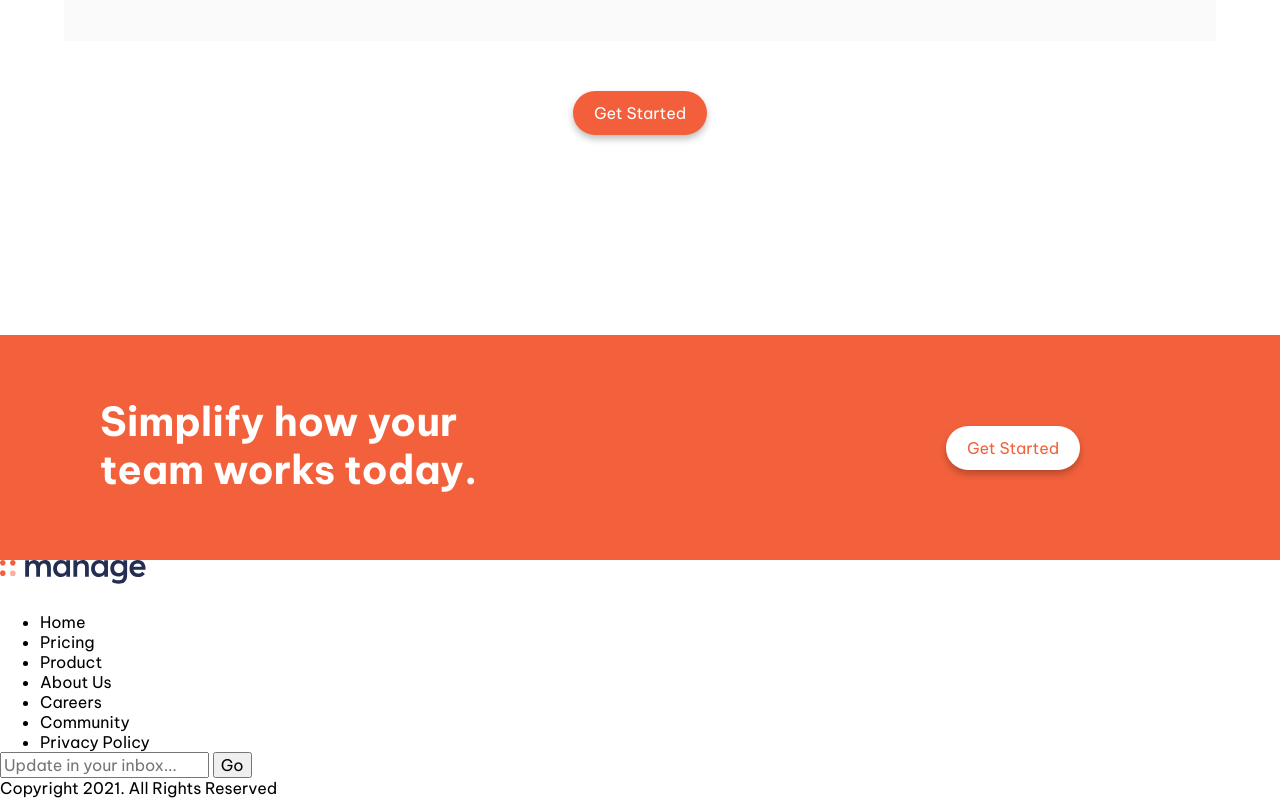
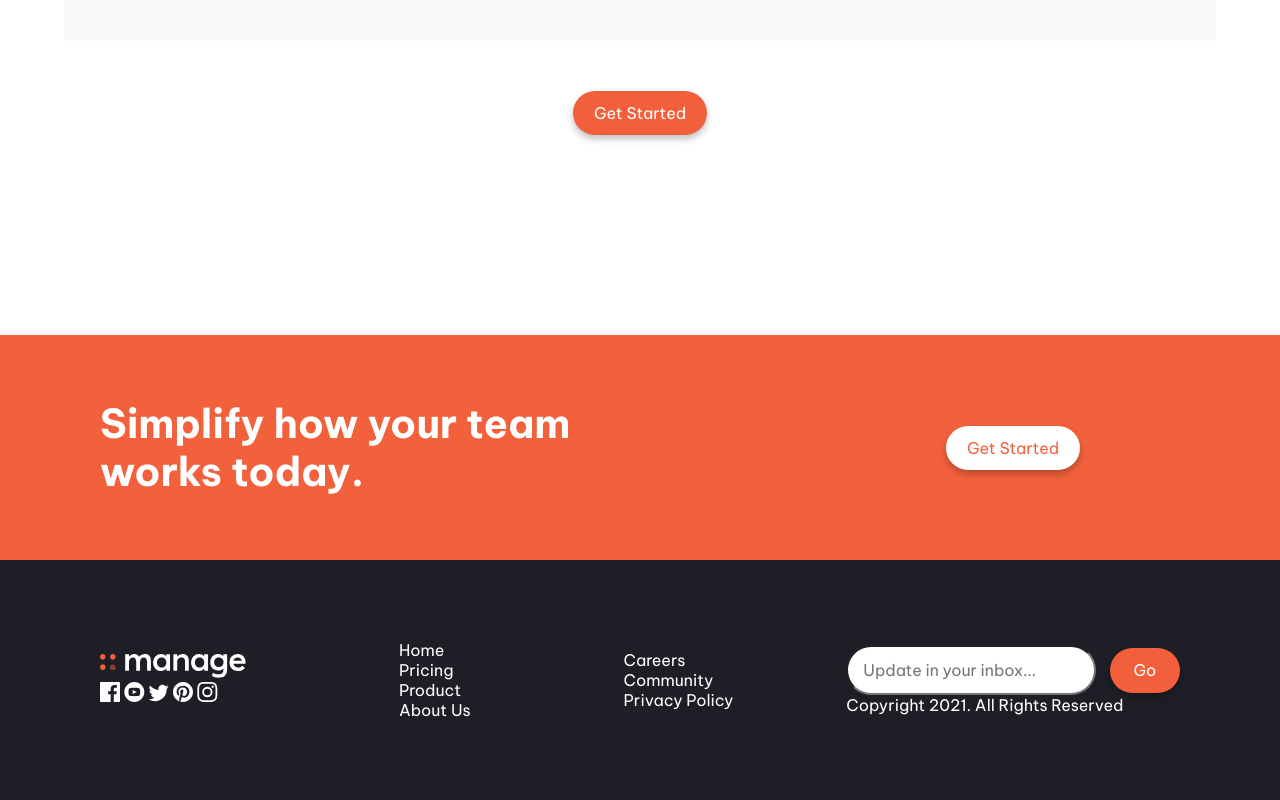
Before and after one commit to sofiavolpedo/Examen-Practico-Final-VOLPEDO-Sofia, a plain HTML site: page index.html in a window 1280 px wide. Shown: the part 1791-2591 px from the top of the page. Drawn offline with Linux system fonts and the light colour scheme.

Commit message:
Segundo commit

```diff
--- a/css/style.css
+++ b/css/style.css
@@ -155,9 +155,44 @@ h5{
     padding-left: 100px;
 }
 .divisor{
-    width: 500px;
-    height: 100px;
+    width: 700px;
+    height: 200px;
+    display: flex;
+    align-items: center;
 }
 footer{
-
+    display: flex;
+    background-color: #1E1E26;
+    color:white;
+    padding-left: 100px;
+    padding-top: 30px;
+    padding-right: 100px;
+    padding-bottom: 30px;
+    height: 240px;
+    justify-content: space-between;
+    align-items: center;
 }
+.logos{
+    flex-direction: column;
+    justify-content: space-between;
+    align-content: space-between;
+}
+.foot-list{
+    list-style: none;
+}
+.inbox{
+    width: 250px;
+    height: 50px;
+    border-radius: 50px;
+    padding: 15px;
+}
+.submit-but{
+    background: rgb(242, 95, 58);
+    box-shadow: 0px 4px 7px rgba(0, 0, 0, 0.25);
+    border-radius: 50px;
+    border: none;
+    width: 70px;
+    height: 45px;
+    color: white;
+    margin-left: 10px;
+}
--- a/index.html
+++ b/index.html
@@ -113,7 +113,8 @@
         </button>
     </section>
     <footer>
-        <img src="./img/logo.svg" alt="LOGO">
+        <div class="logos">
+            <img src="./img/logo-white.svg" alt="LOGO">
             <div>
                 <img src="./img/icon-facebook.svg" alt="FACEBOOK">
                 <img src="./img/icon-youtube.svg" alt="YOUTUBE">
@@ -121,8 +122,9 @@
                 <img src="./img/icon-pinterest.svg" alt="PINTEREST">
                 <img src="./img/icon-instagram.svg" alt="INSTAGRAM">
             </div>
+        </div>
         <div>
-            <ul>
+            <ul class="foot-list">
                 <li>Home</li>
                 <li>Pricing</li>
                 <li>Product</li>
@@ -130,17 +132,19 @@
             </ul>
         </div>
         <div>
-            <ul>
+            <ul class="foot-list">
                 <li>Careers</li>
                 <li>Community</li>
                 <li>Privacy Policy</li>
             </ul>
         </div>
+        <div class="logos">
             <div>
-            <input type="email" name="email" id="email" placeholder="Update in your inbox...">
-            <button type="submit">Go</button>
+                <input class="inbox" type="email" name="email" id="email" placeholder="Update in your inbox...">
+                <button class="submit-but" type="submit">Go</button>
             </div>
             <p>Copyright 2021. All Rights Reserved</p>
+        </div>
     </footer>
 </body>
 </html>
```
Also changed, not shown: img/logo-white.svg (added). Lines whose indentation alone changed are shown as unchanged.
